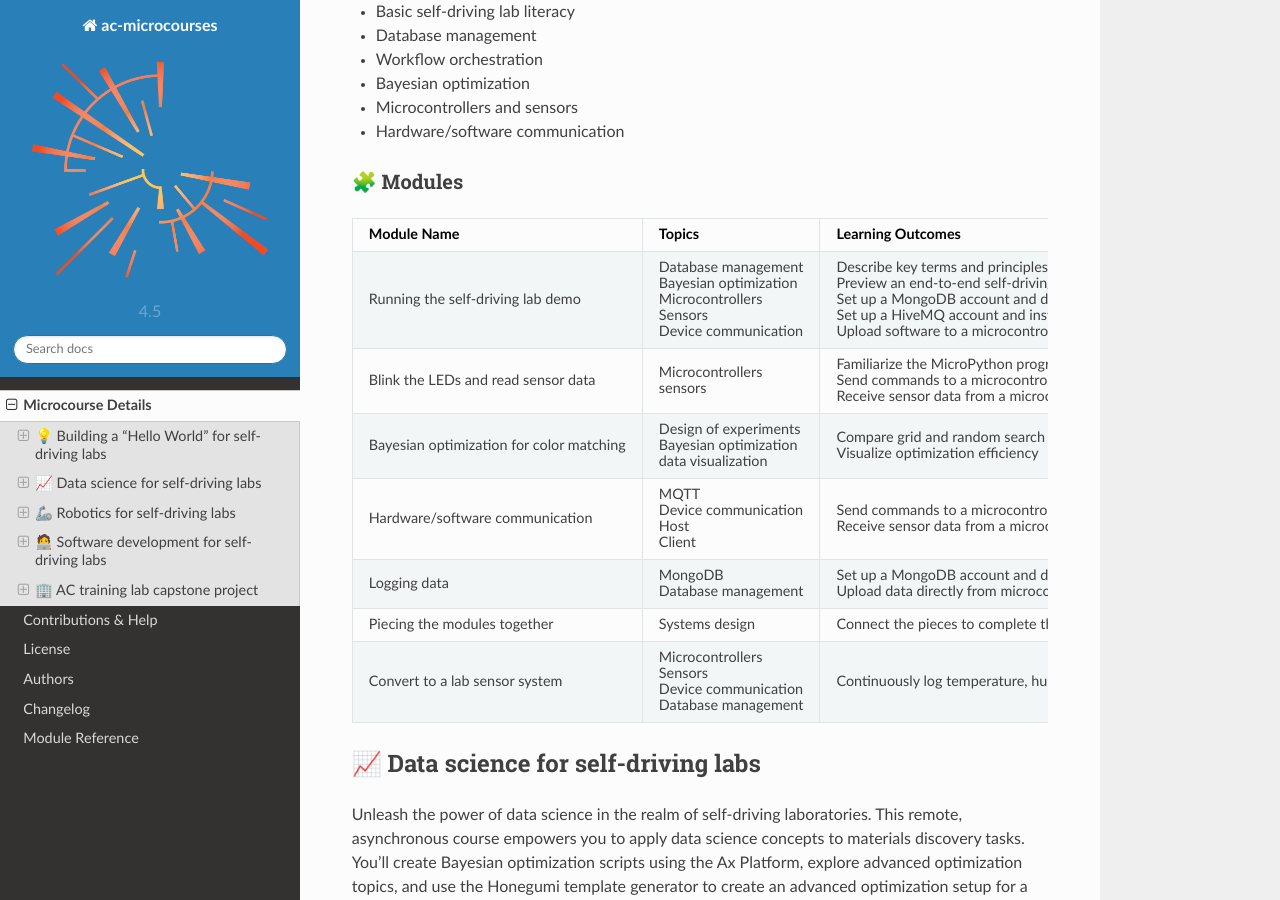
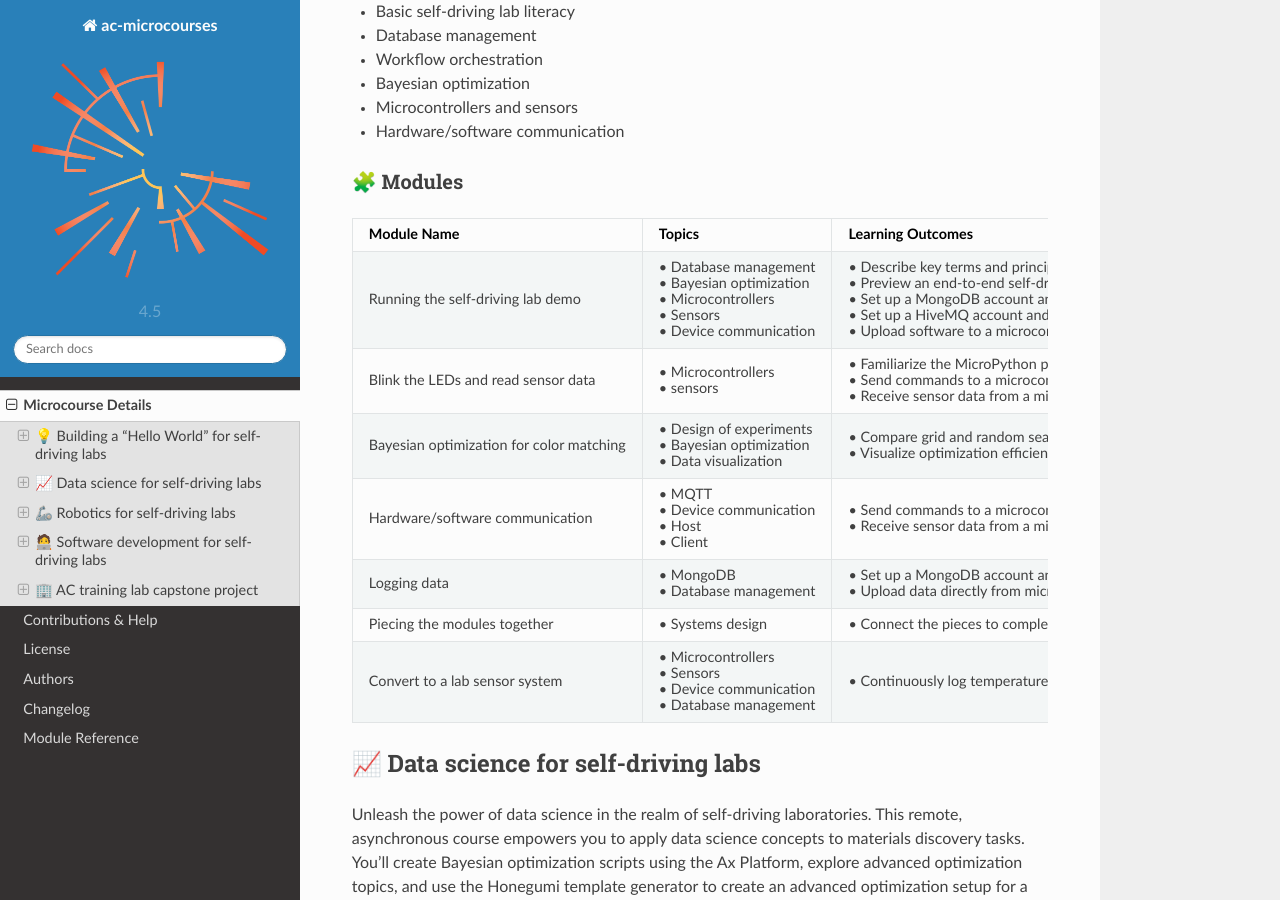
Before and after one commit to AccelerationConsortium/ac-microcourses, a Sphinx documentation site: the page built from docs/certificate-framework.md, in a window 1280 px wide and 900 px high, scrolled down 868 px. Built offline with Sphinx 7.4.7 and the Read the Docs theme 2.0.0, drawn with Linux system fonts in a browser that asks for light colours; some of the changed text lies outside the part shown.

Commit message:
Update certificate-framework.md

```diff
--- a/docs/certificate-framework.md
+++ b/docs/certificate-framework.md
@@ -30,13 +30,13 @@ Discover the essential principles of self-driving laboratories (SDLs) by buildin
 
 Module Name | Topics | Learning Outcomes
 ---- | ---- | ----
-Running the self-driving lab demo | Database management<br>Bayesian optimization<br>Microcontrollers<br>Sensors<br>Device communication | Describe key terms and principles of self-driving labs<br>Preview an end-to-end self-driving lab<br>Set up a MongoDB account and database<br>Set up a HiveMQ account and instance<br>Upload software to a microcontroller
-Blink the LEDs and read sensor data |  Microcontrollers<br>sensors | Familiarize the MicroPython programming language<br>Send commands to a microcontroller<br>Receive sensor data from a microcontroller
-| Bayesian optimization for color matching | Design of experiments<br>Bayesian optimization<br>data visualization | Compare grid and random search vs. Bayesian optimization<br>Visualize optimization efficiency
-| Hardware/software communication | MQTT<br>Device communication<br>Host<br>Client | Send commands to a microcontroller<br>Receive sensor data from a microcontroller
-| Logging data | MongoDB<br>Database management | Set up a MongoDB account and database<br>Upload data directly from microcontroller
-| Piecing the modules together | Systems design | Connect the pieces to complete the SDL demo
-| Convert to a lab sensor system | Microcontrollers<br>Sensors<br>Device communication<br>Database management | Continuously log temperature, humidity, pressure, light, and accelerometer data
+Running the self-driving lab demo | • Database management<br>• Bayesian optimization<br>• Microcontrollers<br>• Sensors<br>• Device communication | • Describe key terms and principles of self-driving labs<br>• Preview an end-to-end self-driving lab<br>• Set up a MongoDB account and database<br>• Set up a HiveMQ account and instance<br>• Upload software to a microcontroller
+Blink the LEDs and read sensor data |  • Microcontrollers<br>• sensors | • Familiarize the MicroPython programming language<br>• Send commands to a microcontroller<br>• Receive sensor data from a microcontroller
+| Bayesian optimization for color matching | • Design of experiments<br>• Bayesian optimization<br>• Data visualization | • Compare grid and random search vs. Bayesian optimization<br>• Visualize optimization efficiency
+| Hardware/software communication | • MQTT<br>• Device communication<br>• Host<br>• Client | • Send commands to a microcontroller<br>• Receive sensor data from a microcontroller
+| Logging data | • MongoDB<br>• Database management | • Set up a MongoDB account and database<br>• Upload data directly from microcontroller
+| Piecing the modules together | • Systems design | • Connect the pieces to complete the SDL demo
+| Convert to a lab sensor system | • Microcontrollers<br>• Sensors<br>• Device communication<br>• Database management | • Continuously log temperature, humidity, pressure, light, and accelerometer data
 
 ## 📈 Data science for self-driving labs
 
@@ -102,8 +102,8 @@ Embark on a journey into the world of robotics and automation for self-driving l
 ### 🧩 Modules
 Module Name | Topics | Learning Outcomes
 ---- | ---- | ----
-Controlling pumps and pipettes | Workflow orchestration<br>Microcontrollers<br>Peristaltic pumps<br>Linear actuators<br>Motor drivers | Implement software to control a peristaltic pump via a microcontroller and a motor driver<br>Build the "Digital Pipette" and implement software to control the linear actuator
-Automated liquid handlers | Workflow orchestration<br>Jubilee<br>Opentrons | Perform liquid transfer between vials with an automated liquid handler (Jubilee or Opentrons)
+Controlling pumps and pipettes | • Workflow orchestration<br>• Microcontrollers<br>• Peristaltic pumps<br>• Linear actuators<br>• Motor drivers | • Implement software to control a peristaltic pump via a microcontroller and a motor driver<br>• Build the "Digital Pipette" and implement software to control the linear actuator
+Automated liquid handlers | • Workflow orchestration<br>• Jubilee<br>• Opentrons | Perform liquid transfer between vials with an automated liquid handler (Jubilee or Opentrons)
 Mobile robotics | ROS | Demonstrate control of a mobile cobot using the Robot Operating System (ROS)
 Computer vision | OpenCV<br>AprilTags | Demonstrate spatial referencing and ID lookup by using OpenCV and AprilTags
 Solid sample transfer | Workflow orchestration<br>ROS<br>AprilTags<br>Multi-axis robotics | Use ROS, AprilTags, and a multi-axis robot to perform solid sample transfer
```
